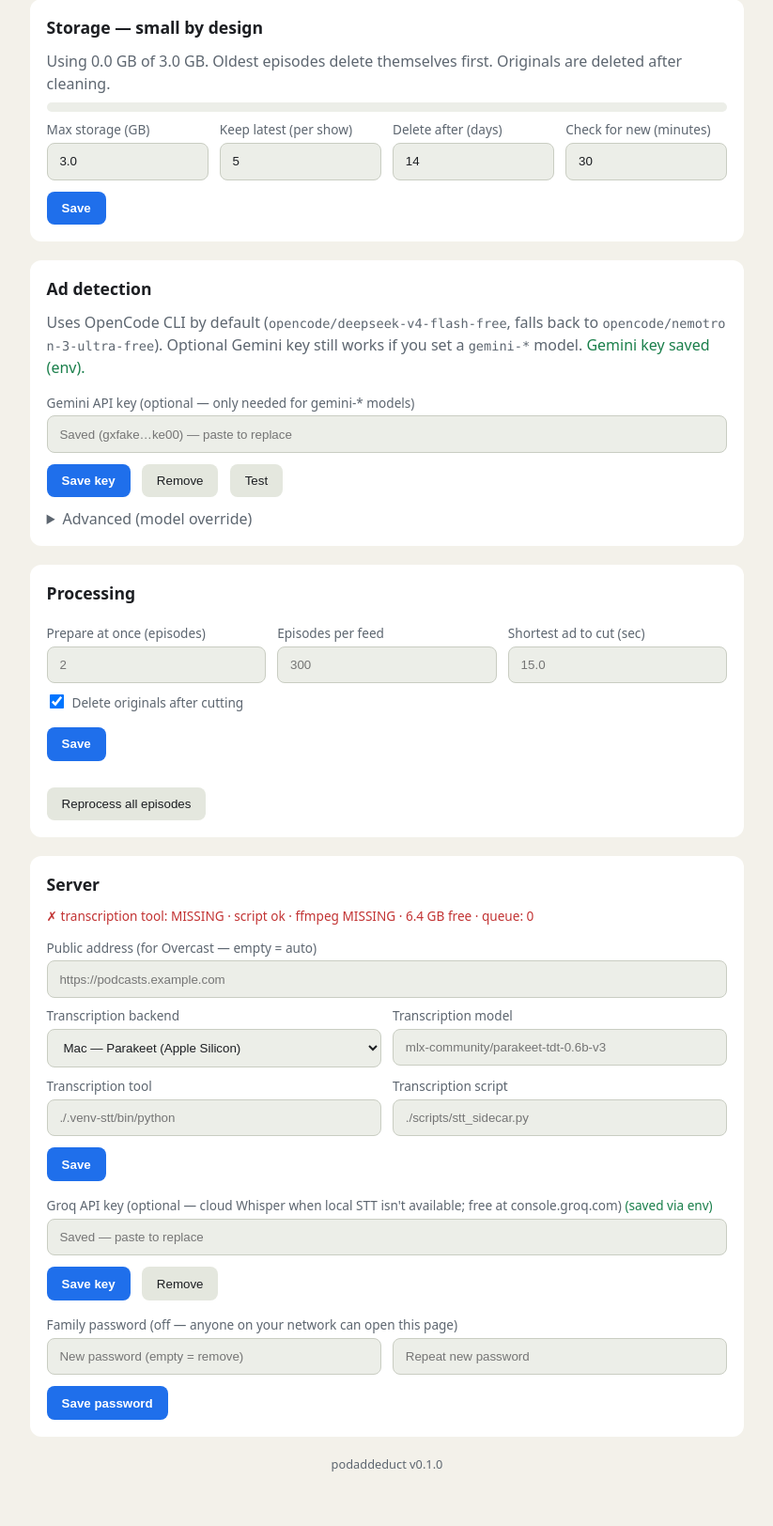
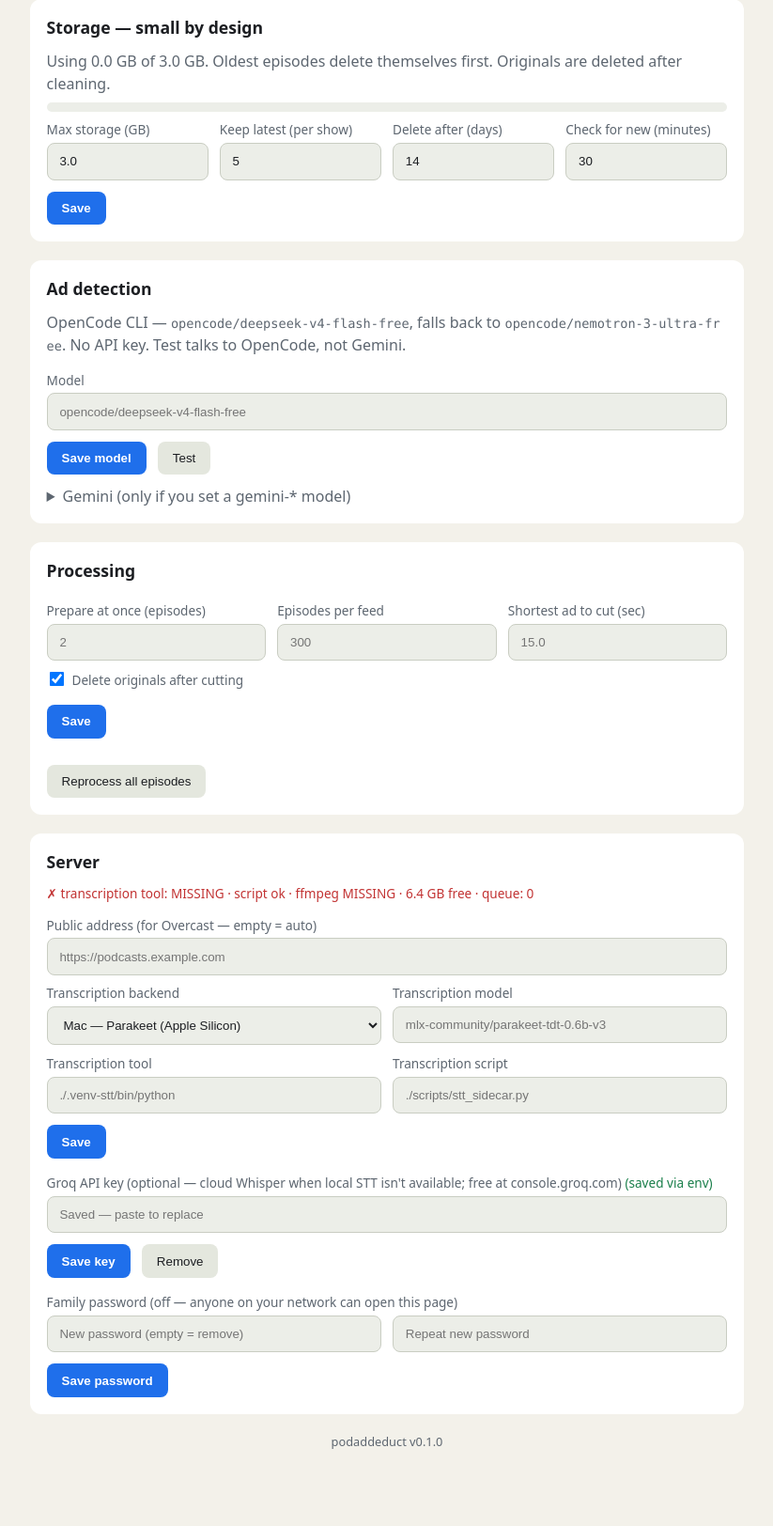
Before and after one commit to bravesfan133/podaddeduct, a FastAPI app: page /settings in a window 1280 px wide. Shown: the part 150-1774 px from the top of the page at 94% size, without its empty margins (228-1051 px from the left). After the commit the page ends 1692 px from the top, so only its background shows below. Run offline with FastAPI, Linux system fonts and the light colour scheme; data comes from the database, SQL or seed files in the repository; data that the repository does not hold is empty.

Commit message:
Make Test hit OpenCode, not leftover Gemini.
The settings page advertised OpenCode while the Test button and a saved gemini-* model still burned Gemini quota. Tests had encoded that mix by requiring the word Gemini on the page.

```diff
--- a/podaddeduct/app.py
+++ b/podaddeduct/app.py
@@ -691,6 +691,7 @@ async def save_app_password(request: Request) -> RedirectResponse:
 
 @app.post("/api/gemini-test")
 async def api_gemini_test(request: Request) -> JSONResponse:
+    """Test the configured ad detector. OpenCode unless model is gemini-*."""
     if not _authed(request):
         raise HTTPException(401, "Sign in first.")
     try:
--- a/podaddeduct/config.py
+++ b/podaddeduct/config.py
@@ -49,7 +49,7 @@ class Settings(BaseSettings):
     # Optional shared password when exposed via tunnel (empty = no login locally).
     app_password: str = ""
 
-    # Local Parakeet (Mac) / faster-whisper (Linux) + Google Gemini Direct for ads.
+    # Local Parakeet (Mac) / faster-whisper (Linux) + OpenCode CLI for ads.
     stt_python: str = "./.venv-stt/bin/python"
     stt_sidecar: str = "./scripts/stt_sidecar.py"
     stt_model: str = "mlx-community/parakeet-tdt-0.6b-v3"
--- a/podaddeduct/db.py
+++ b/podaddeduct/db.py
@@ -151,6 +151,25 @@ def _migrate(conn: sqlite3.Connection) -> None:
         ts = pub_ts_for(row["pub_date"])
         if ts > 0:
             conn.execute("UPDATE episodes SET pub_ts = ? WHERE id = ?", (ts, row["id"]))
+    _migrate_opencode_detector(conn)
+
+
+def _migrate_opencode_detector(conn: sqlite3.Connection) -> None:
+    """Drop leftover Gemini Flash defaults so OpenCode is the detector."""
+    flag = conn.execute(
+        "SELECT value FROM kv WHERE key = ?", ("_migrated_opencode_detector",)
+    ).fetchone()
+    if flag:
+        return
+    row = conn.execute("SELECT value FROM kv WHERE key = ?", ("gemini_model",)).fetchone()
+    val = ((row["value"] if row else "") or "").strip().lower()
+    if val.startswith("gemini"):
+        conn.execute("DELETE FROM kv WHERE key = ?", ("gemini_model",))
+    conn.execute(
+        "INSERT INTO kv (key, value) VALUES (?, ?) "
+        "ON CONFLICT(key) DO UPDATE SET value = excluded.value",
+        ("_migrated_opencode_detector", "1"),
+    )
 
 
 def init_db() -> None:
@@ -637,7 +656,7 @@ GLOBAL_DEFAULTS: dict[str, str] = {
     "silence_snap_window": "",
     "delete_original_after_cut": "",
     "auto_prepare_latest": "",
-    # Ad detection (Google Gemini Direct Free API / OpenCode CLI)
+    # Ad detection (OpenCode CLI; gemini-* is an optional override)
     "gemini_model": "",
     "opencode_fallback": "",
     # Transcription backend
--- a/podaddeduct/seed.py
+++ b/podaddeduct/seed.py
@@ -341,6 +341,11 @@ def resolve_gemini_api_key() -> str | None:
     return get_gemini_api_key()
 
 
+def is_gemini_model(model: str | None) -> bool:
+    m = (model or "").strip().lower()
+    return m.startswith("gemini-") or m.startswith("models/gemini")
+
+
 def gemini_model() -> str:
     from . import db
 
@@ -639,41 +644,53 @@ def find_ads_with_opencode(transcript: dict, model: str | None = None) -> AdDete
 
 
 def test_gemini_connection(model: str | None = None) -> dict:
-    """Send one tiny request to prove key + model work. Never raises."""
+    """Prove the configured ad detector works. OpenCode unless model is gemini-*."""
+    use_model = (model or "").strip() or gemini_model()
     try:
-        use_model = (model or "").strip() or gemini_model()
-        if use_model.startswith("opencode") or is_opencode_available():
+        if is_gemini_model(use_model):
+            api_key = resolve_gemini_api_key()
+            if not api_key:
+                return {
+                    "ok": False,
+                    "provider": "gemini",
+                    "model": use_model,
+                    "error": "No Gemini API key. OpenCode is the default detector — a gemini-* model is the only thing that uses this key.",
+                }
             start = time.monotonic()
-            raw = opencode_generate(
-                'Return ONLY valid JSON: {"ads": []}',
-                model=use_model if use_model.startswith("opencode") else None,
-            )
+            raw = _gemini_generate(api_key, use_model, 'Return exactly: {"ads": []}')
             parsed = _extract_ads_payload(raw)
             ms = int((time.monotonic() - start) * 1000)
             return {
                 "ok": True,
-                "provider": "opencode",
+                "provider": "gemini",
                 "model": use_model,
                 "ms": ms,
                 "ranges": len(parsed),
             }
-        api_key = resolve_gemini_api_key()
-        if not api_key:
-            return {"ok": False, "error": "No OpenCode CLI or Gemini API key available."}
+        if not is_opencode_available():
+            return {
+                "ok": False,
+                "provider": "opencode",
+                "model": use_model,
+                "error": "OpenCode CLI not found. Install opencode, then Test again.",
+            }
         start = time.monotonic()
-        raw = _gemini_generate(api_key, use_model, 'Return exactly: {"ads": []}')
+        raw = opencode_generate(
+            'Return ONLY valid JSON: {"ads": []}',
+            model=use_model if use_model.startswith("opencode") else None,
+        )
         parsed = _extract_ads_payload(raw)
         ms = int((time.monotonic() - start) * 1000)
         return {
             "ok": True,
-            "provider": "gemini",
+            "provider": "opencode",
             "model": use_model,
             "ms": ms,
             "ranges": len(parsed),
         }
     except Exception as exc:
         logger.warning("Ad-detection test failed: %s", exc)
-        return {"ok": False, "error": str(exc)[-300:]}
+        return {"ok": False, "model": use_model, "error": str(exc)[-300:]}
 
 
 def heuristic_ads(transcript: dict) -> list[Interval]:
--- a/podaddeduct/templates/settings.html
+++ b/podaddeduct/templates/settings.html
@@ -49,24 +49,27 @@
 
   <div class="card">
     <h2>Ad detection</h2>
-    <p class="sub">Uses OpenCode CLI by default (<code>opencode/deepseek-v4-flash-free</code>, falls back to <code>opencode/nemotron-3-ultra-free</code>). Optional Gemini key still works if you set a <code>gemini-*</code> model. {% if gemini.configured %}<span class="ok">Gemini key saved ({{ gemini.source }}).</span>{% endif %}</p>
-    {% if saved == 'gemini' %}<p class="ok">Key saved.</p>{% endif %}
-    <form method="post" action="/settings/gemini-key">
-      <label>Gemini API key <span class="muted">(optional — only needed for gemini-* models)</span></label>
-      <input name="gemini_api_key" type="password" autocomplete="off" placeholder="{% if gemini.configured %}Saved ({{ gemini.hint }}) — paste to replace{% else %}Paste key…{% endif %}" />
-      <button type="submit">Save key</button>
-      <button type="submit" name="clear" value="1" class="ghost">Remove</button>
-      <button type="button" id="geminiTest" class="ghost">Test</button>
-      <span id="geminiTestOut" class="sub" style="font-size:0.85rem"></span>
+    <p class="sub">OpenCode CLI — <code>opencode/deepseek-v4-flash-free</code>, falls back to <code>opencode/nemotron-3-ultra-free</code>. No API key. Test talks to OpenCode, not Gemini.</p>
+    {% if (global_settings.gemini_model or '').lower().startswith('gemini') %}
+    <p class="warn">Saved model is still Gemini. Clear it or set an <code>opencode/…</code> model, then Test.</p>
+    {% endif %}
+    <form method="post" action="/settings/global">
+      <input type="hidden" name="settings_form" value="1" />
+      <label>Model</label>
+      <input id="adDetectionModel" name="gemini_model" type="text" value="{{ global_settings.gemini_model }}" placeholder="{{ effective.gemini_model or 'opencode/deepseek-v4-flash-free' }}" />
+      <button type="submit">Save model</button>
+      <button type="button" id="adDetectionTest" class="ghost">Test</button>
+      <span id="adDetectionTestOut" class="sub" style="font-size:0.85rem"></span>
     </form>
     <details class="muted" style="margin-top:0.75rem">
-      <summary>Advanced (model override)</summary>
-      <form method="post" action="/settings/global">
-        <input type="hidden" name="settings_form" value="1" />
-        <div class="row">
-          <div><label>Ad detection model</label><input name="gemini_model" type="text" value="{{ global_settings.gemini_model }}" placeholder="{{ effective.gemini_model or 'opencode/deepseek-v4-flash-free' }}" /></div>
-        </div>
-        <button type="submit">Save model</button>
+      <summary>Gemini (only if you set a gemini-* model)</summary>
+      <p class="sub">OpenCode does not use this key.{% if gemini.configured %} <span class="ok">Key saved ({{ gemini.source }}).</span>{% endif %}</p>
+      {% if saved == 'gemini' %}<p class="ok">Key saved.</p>{% endif %}
+      <form method="post" action="/settings/gemini-key">
+        <label>Gemini API key</label>
+        <input name="gemini_api_key" type="password" autocomplete="off" placeholder="{% if gemini.configured %}Saved ({{ gemini.hint }}) — paste to replace{% else %}Paste key…{% endif %}" />
+        <button type="submit">Save key</button>
+        <button type="submit" name="clear" value="1" class="ghost">Remove</button>
       </form>
     </details>
   </div>
@@ -140,15 +143,20 @@
   <p class="sub" style="text-align:center;font-size:0.8rem">podaddeduct v{{ app_version }}</p>
 </main>
 <script>
-// Test Gemini key + model without processing anything
-const geminiTest = document.getElementById('geminiTest');
-if (geminiTest) geminiTest.addEventListener('click', async () => {
-  const out = document.getElementById('geminiTestOut');
+const adTest = document.getElementById('adDetectionTest');
+if (adTest) adTest.addEventListener('click', async () => {
+  const out = document.getElementById('adDetectionTestOut');
+  const model = (document.getElementById('adDetectionModel') || {}).value || '';
   out.textContent = 'Testing…';
   try {
-    const r = await fetch('/api/gemini-test', {method: 'POST', headers: {'Content-Type': 'application/json'}, body: '{}'});
+    const r = await fetch('/api/gemini-test', {
+      method: 'POST',
+      headers: {'Content-Type': 'application/json'},
+      body: JSON.stringify({model}),
+    });
     const d = await r.json();
-    out.textContent = d.ok ? `Works ✓ (${d.model}, ${d.ms}ms)` : `Failed: ${d.error || 'unknown error'}`;
+    const who = d.provider ? `${d.provider}: ${d.model}` : d.model;
+    out.textContent = d.ok ? `Works ✓ (${who}, ${d.ms}ms)` : `Failed: ${d.error || 'unknown error'}`;
   } catch (e) { out.textContent = 'Failed: no response'; }
 });
 // Transcription backend shortcut fills the paths below
```
Also changed, not shown: podaddeduct/templates/episode.html (+0 -11 lines), tests/test_ad_detection.py (+30 -0 lines), tests/test_runtime_settings.py (+40 -4 lines), README.md.
